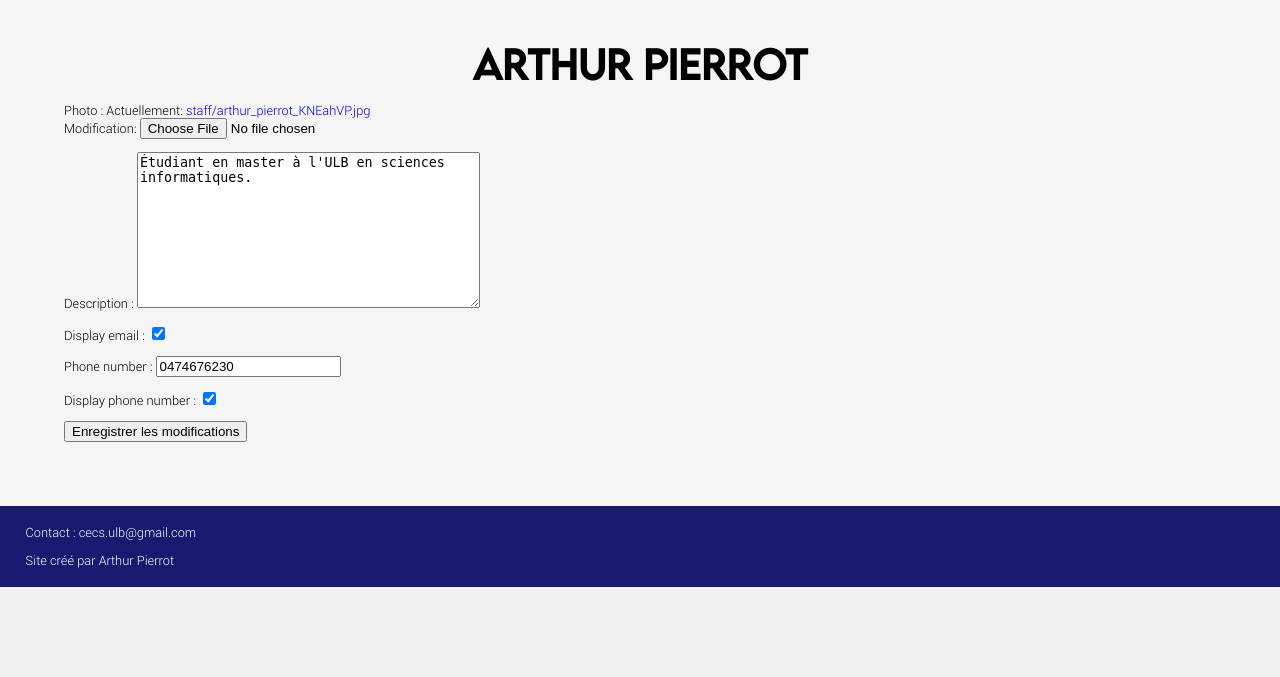
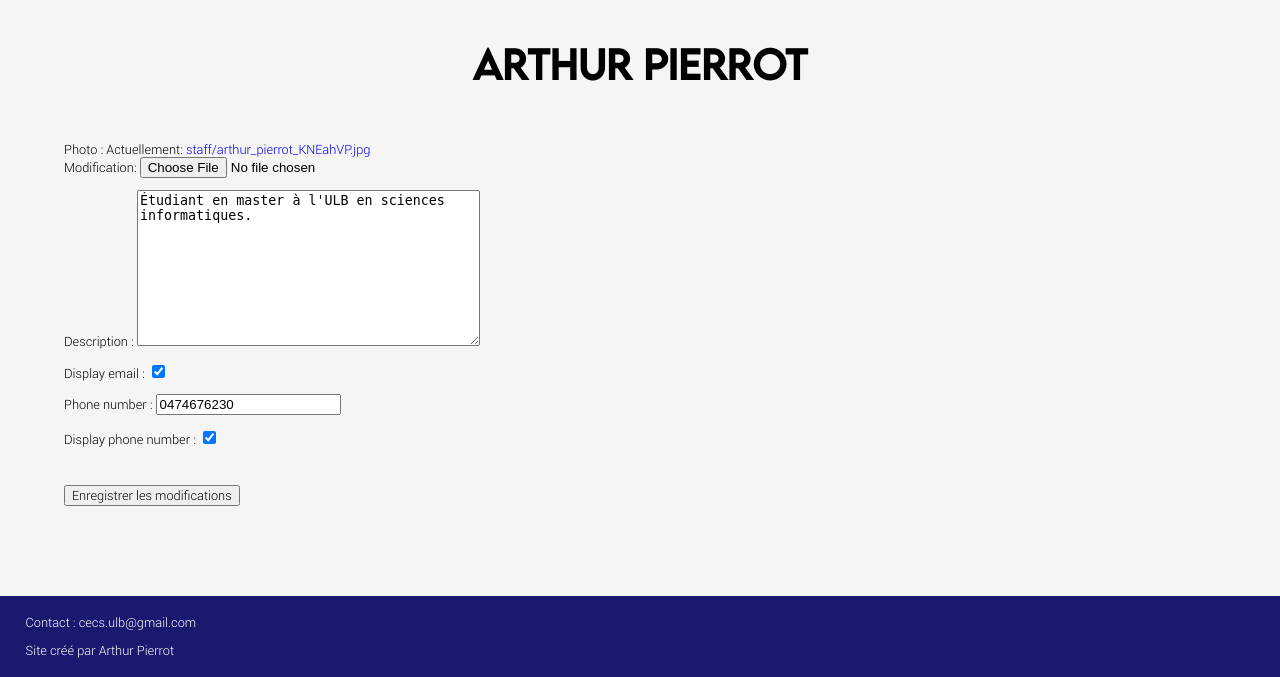
Before and after one commit to Jepsiko/site-cecs, a Django app: page /profile/ in a window 1280 px wide. Shown: the part 292-969 px from the top of the page. Before the commit the page ends 879 px from the top, so only its background shows below. Run offline with Django 3.2, Linux system fonts and the light colour scheme; a user stored in the database is signed in; data comes from the database, SQL or seed files in the repository; both versions use the stored data as it was after the commit.

Commit message:
Better css file

```diff
--- a/main/static/main/style.css
+++ b/main/static/main/style.css
@@ -590,6 +590,7 @@
 
 .register-form {
 	margin-top: 4vw;
+	text-align: left;
 }
 
 .register-text {
@@ -785,17 +786,6 @@
 	width: 70vw;
 }
 
-/* PROFILE */
-
-.profile-form {
-	text-align: left;
-}
-
-.profile-form button {
-	margin-left: 5vw;
-	margin-bottom: 5vw;
-}
-
 /* PHOTOS */
 
 .photos {
--- a/main/templates/main/profile.html
+++ b/main/templates/main/profile.html
@@ -28,7 +28,7 @@
 
     {% if user.is_authenticated %}
         <h2>{{ user }}</h2>
-        <form method="post" class="profile-form">
+        <form method="post" class="register-form">
             {% csrf_token %}
 
             {% for field in profile_form %}
```
Also changed, not shown: db.sqlite3.
